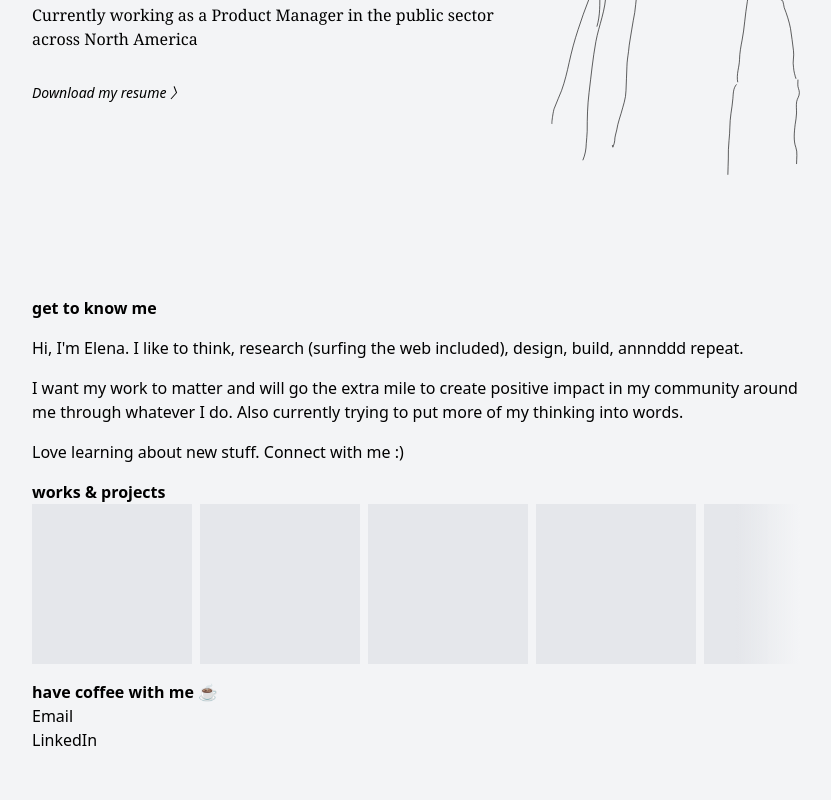
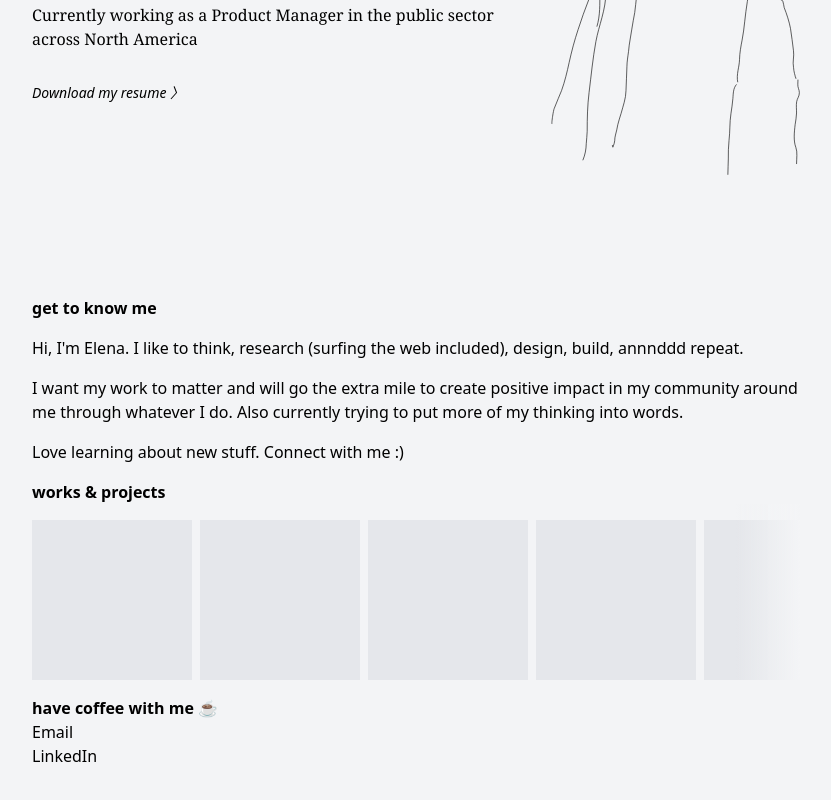
Before and after one commit to isabelaelena/isabelaelena.github.io, a SvelteKit app: page / in a window 1280 px wide. Shown: the part 334-1134 px from the top of the page, without its empty margins (224-1055 px from the left). Built offline with nearby package versions, Linux system fonts and the light colour scheme.

Commit message:
Fix spacing

```diff
--- a/src/routes/+page.svelte
+++ b/src/routes/+page.svelte
@@ -38,7 +38,7 @@
 
 	<h2 class="font-bold">works & projects</h2>
 
-	<div class="relative max-w-full">
+	<div class="relative max-w-full pt-4">
 		<div class="flex space-x-2 overflow-x-auto">
 			<div class="inline-block min-h-40 min-w-40 bg-gray-200"></div>
 			<div class="inline-block min-h-40 min-w-40 bg-gray-200"></div>
```
